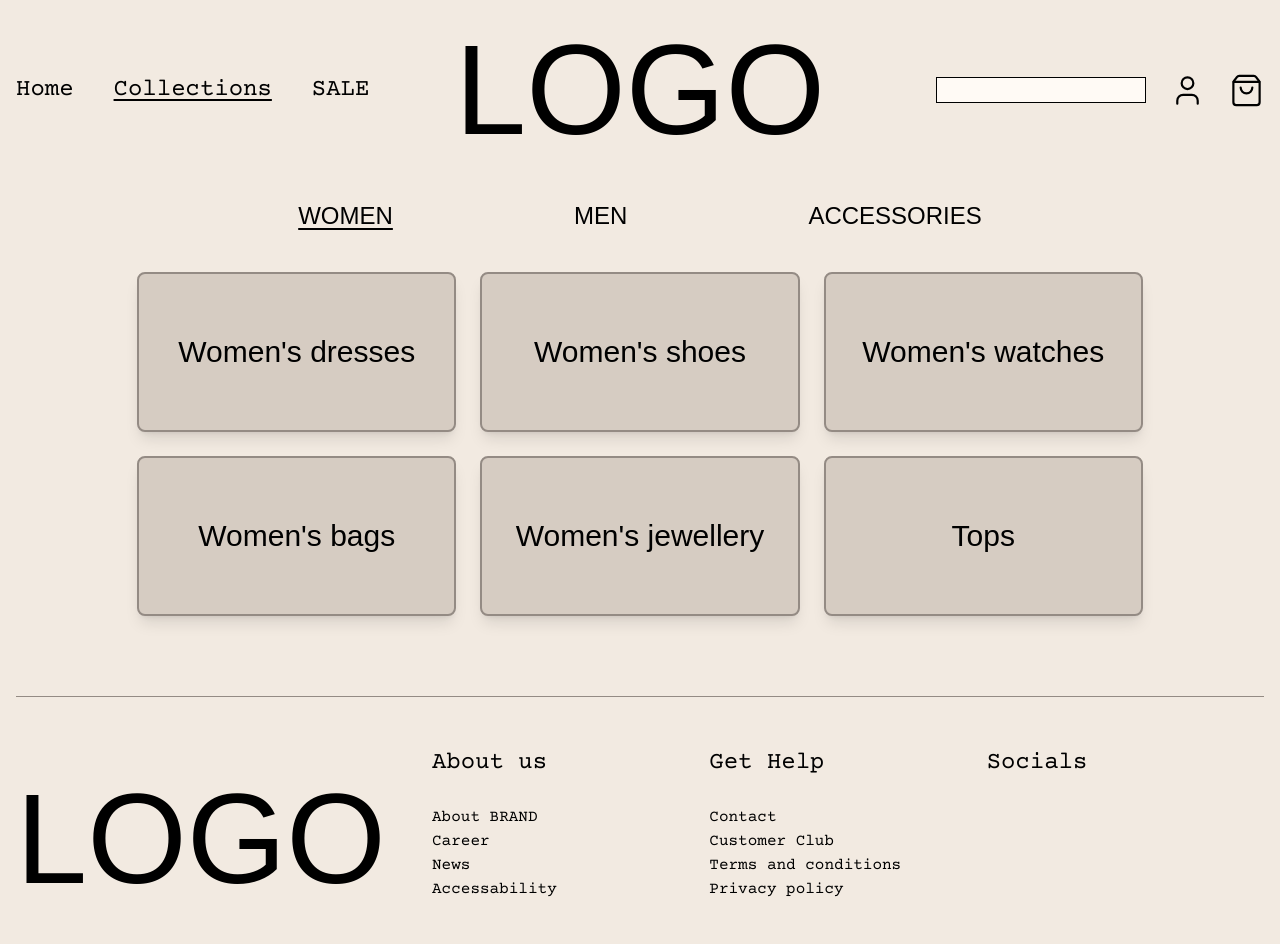
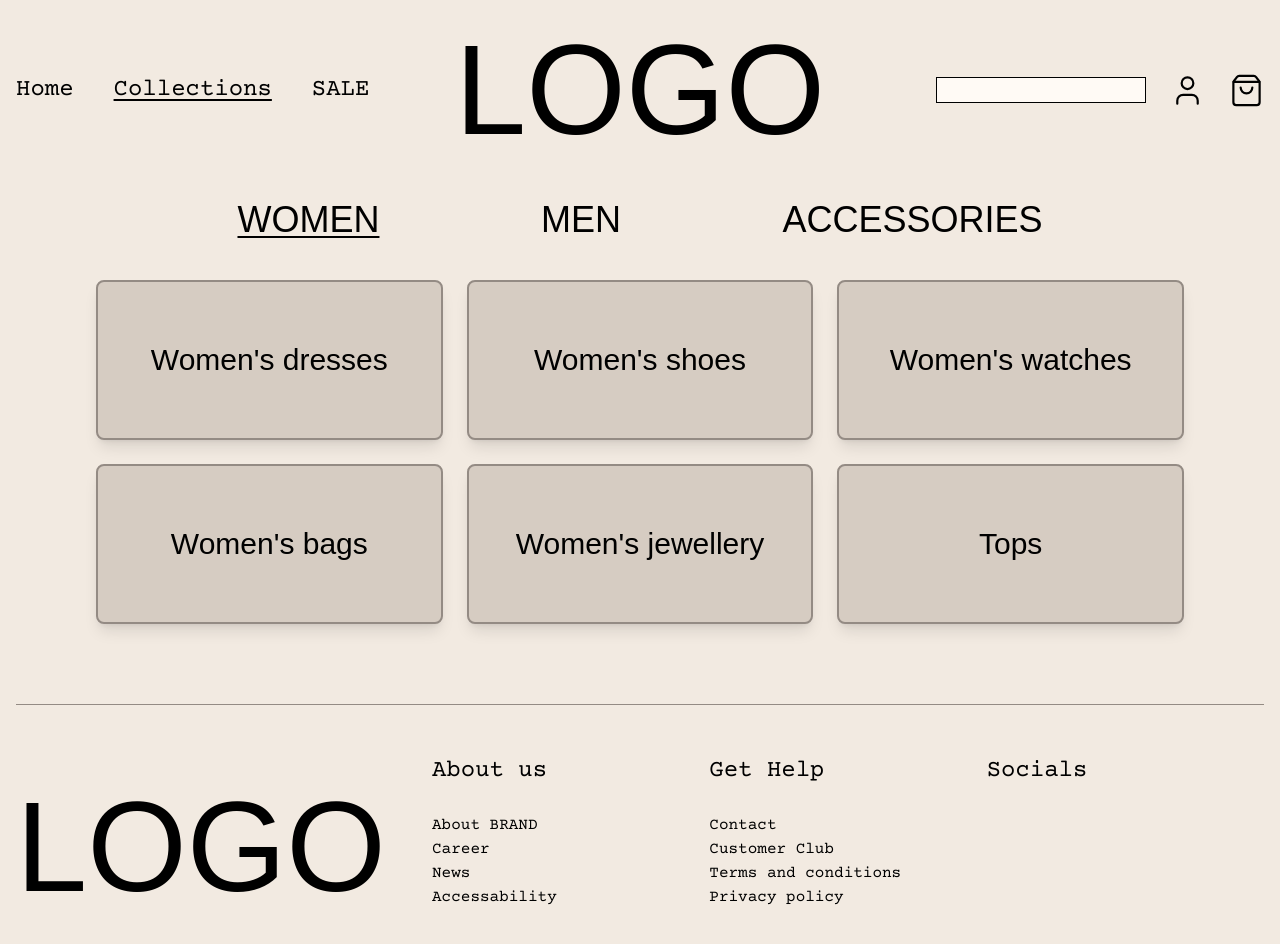
Before and after one commit to Judy-P-Eldh/fashion-e-commerce, a Next.js app: page /collections/women in a window 1280 px wide. Shown: the top 944 px of the page. Built offline with nearby package versions, Linux system fonts and the light colour scheme; some icons are missing; a web font is replaced by a local one.

Commit message:
minor styling changes

```diff
--- a/app/collections/[selectedCollection]/page.tsx
+++ b/app/collections/[selectedCollection]/page.tsx
@@ -11,17 +11,17 @@ export default async function CollectionPage({
   let { selectedCollection = "women" } = await params;
 
   return (
-    <div className="content-grid place-self-center mt-5 ">
+    <div className="content-grid content-small mt-5 ">
       <section className="content-small flex justify-evenly gap-5 flex-wrap uppercase">
         {Object.keys(collections).map((collection) => {
           return (
             <Link key={collection} href={`${collection}`}>
               <h2
-                className={`text-2xl ${
+                className={`text-2xl sm:text-4xl ${
                   collection === selectedCollection
                     ? "underline decoration-2 underline-offset-4"
-                    : ""}`
-                }
+                    : ""
+                }`}
               >
                 {collection}
               </h2>
@@ -35,7 +35,7 @@ export default async function CollectionPage({
           return (
             <li key={category}>
               <Link href={`${selectedCollection}/${category}`}>
-                <article className="grid place-items-center h-40 min-w-70 p-5 rounded-lg border-2 border-dark shadow-lg bg-beige-medium">
+                <article className="grid place-items-center h-40 min-w-60 p-5 rounded-lg border-2 border-dark shadow-lg bg-beige-medium">
                   <h3 className="text-center text-3xl">
                     {categoryLabels[category]}
                   </h3>
--- a/components/productcard.tsx
+++ b/components/productcard.tsx
@@ -7,7 +7,7 @@ export default function ProductCard({ product }: { product: Product }) {
   const image = product.images[0];
   return (
     // Färgen??
-    <article className="flex flex-col justify-between h-full p-5 rounded-lg border-2 border-dark shadow-lg bg-beige-medium">
+    <article className="flex flex-col justify-between h-full p-5 rounded-lg border-2 border-darkest shadow-lg bg-beige-medium">
       <Link href={`/products/${product.id}`}>
         <div className="grid text-center">
           <h3>{product.title}</h3>
--- a/components/productlist.tsx
+++ b/components/productlist.tsx
@@ -11,7 +11,7 @@ export default function ProductList({ products }: { products: Product[] }) {
           </li>
         ))
       ) : (
-        <p>Empty</p>
+        <p>No products...</p>
       )}
     </ul>
   );
```
